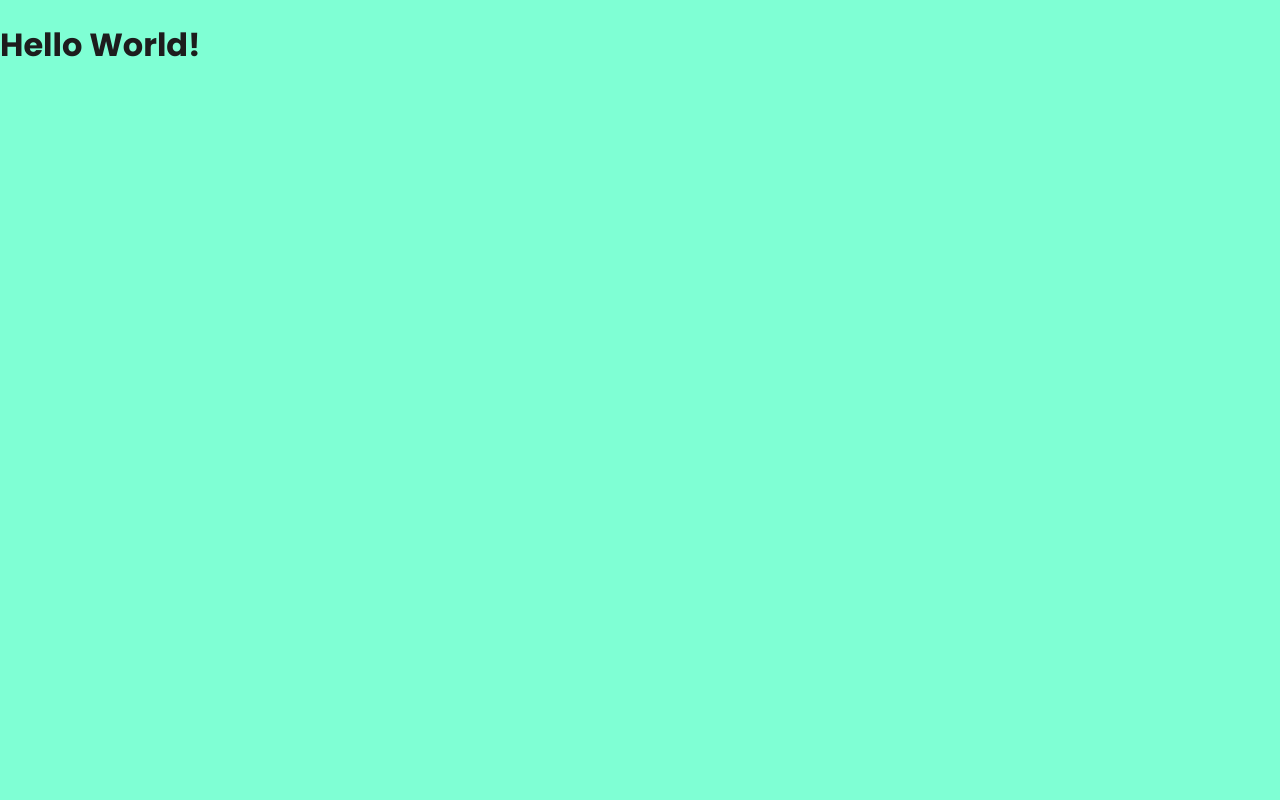
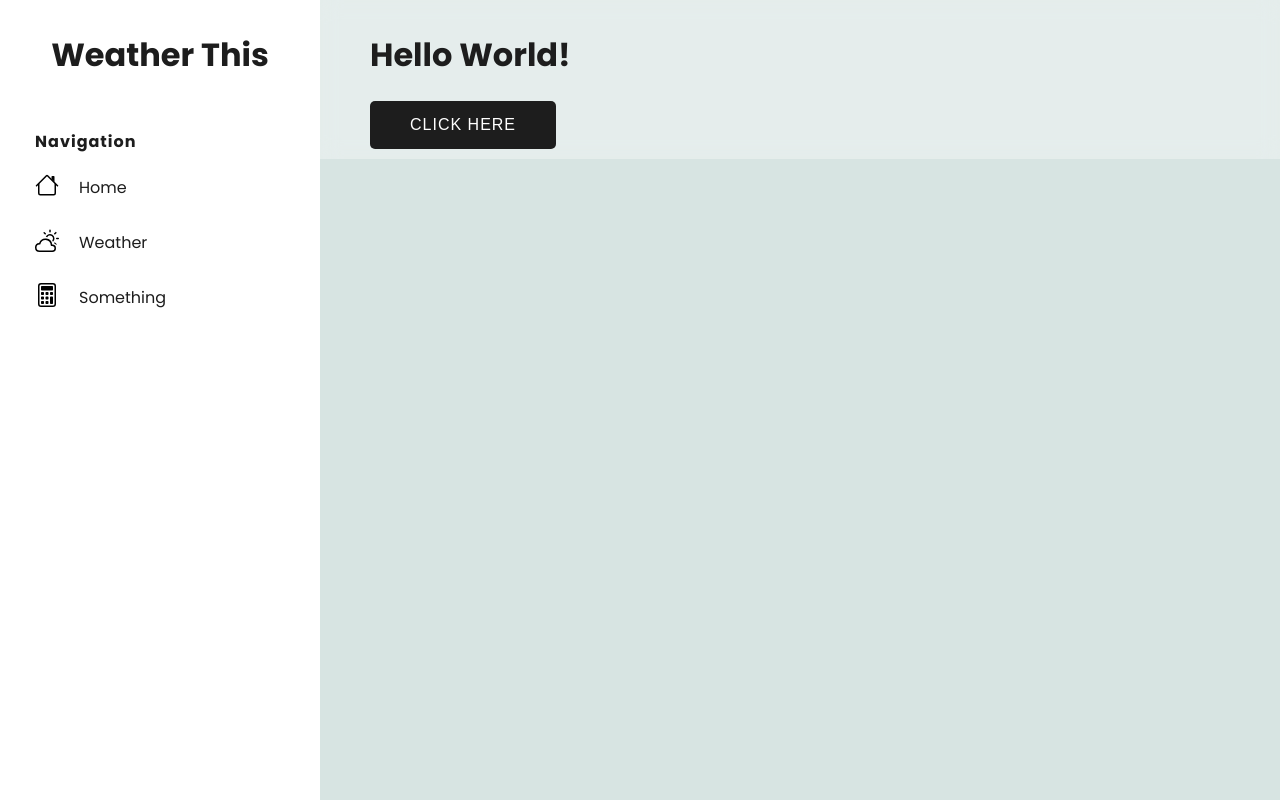
Before and after one commit to Farzad-Fahiminia/1dv610-Mjukvarukvalitet-L2, a website built with Vite: page src/index.html in a window 1280 px wide. Built offline with nearby package versions, Linux system fonts and the light colour scheme.

Commit message:
Add style changes

```diff
--- a/src/css/styles.css
+++ b/src/css/styles.css
@@ -1,10 +1,15 @@
 @import url('https://fonts.googleapis.com/css2?family=Poppins:wght@400;700&display=swap');
+
+html {
+	margin: 0;
+	padding: 0;
+}
 
 body {
 	font-family: 'Poppins', sans-serif;
 	margin: 0;
 	padding: 0;
-  background-color: aquamarine;
+  background-color: rgb(215, 228, 226);
 	color: #1d1d1d;
 	font-size: 16px;
 }
@@ -21,12 +26,12 @@ input {
 }
 
 button {
-	padding: 12px 40px;
+	padding: 15px 40px;
 	text-transform: uppercase;
-	letter-spacing: 2px;
-	font-size: 14px;
-	background-color: #fff;
-	color: #1d1d1d;
+	letter-spacing: 1px;
+	font-size: 16px;
+	background-color: #1d1d1d;
+	color: #fff;
 	border-radius: 5px;
 	border: none;
 	cursor: pointer;
@@ -34,26 +39,114 @@ button {
 }
 
 button:hover {
-	background-color: #1d1d1d;
+	background-color: #4566d1;
+	color: #fff;
+}
+
+.sidebar {
+	background-color: #fff;
+	max-width: 300px;
+	width: 100%;
+	height: 100%;
+	display: block;
+	position: fixed;
+	margin: 0;
+	padding: 10px;
+	/* box-shadow: rgba(255, 255, 255, 0.1) 0px 1px 1px 0px inset, rgba(50, 50, 93, 0.25) 0px 50px 100px -20px, rgba(0, 0, 0, 0.3) 0px 30px 60px -30px; */
+}
+
+.sidebar h1 {
+	text-align: center;
+}
+
+#home::before {
+	/* content: url('../icons/house.svg');
+	margin-right: 20px; */
+	content: '';
+	display: block;
+	float: left;
+	margin-top: -2px;
+	margin-right: 20px;
+	height: 1.5em;
+	width: 1.5em;
+	background-image: url('../icons/house.svg');
+	background-position: center;
+	background-size: 1.5em;
+	background-repeat: no-repeat;
+}
+
+#weather::before {
+	/* content: url('../icons/cloud-sun.svg');
+	margin-right: 20px; */
+	content: '';
+	display: block;
+	float: left;
+	margin-top: -2px;
+	margin-right: 20px;
+	height: 1.5em;
+	width: 1.5em;
+	background-image: url('../icons/cloud-sun.svg');
+	background-position: center;
+	background-size: 1.5em;
+	background-repeat: no-repeat;
+}
+
+#something::before {
+	/* content: url('../icons/calculator.svg');
+	margin-right: 20px; */
+	content: '';
+	display: block;
+	float: left;
+	margin-top: -2px;
+	margin-right: 20px;
+	height: 1.5em;
+	width: 1.5em;
+	background-image: url('../icons/calculator.svg');
+	background-position: center;
+	background-size: 1.5em;
+	background-repeat: no-repeat;
+}
+
+#menu-title {
+	margin-top: 50px;
+	margin-left: 25px;
+	margin-bottom: -20px;
+	font-weight: 700;
+	letter-spacing: 1px;
+}
+
+.menu-wrapper a {
+	color: #1d1d1d;
+	text-decoration: none;
+}
+
+.menu-wrapper ul {
+  list-style-type: none;
+	padding: 10px;
+}
+
+.menu-wrapper ul li {
+	padding: 15px;
+	border-radius: 5px;
+	transition: 0.3s;
+	color: #1d1d1d;
+}
+
+.menu-wrapper ul li:hover {
+	background-color: #4566d1;
+	color: #fff;
+}
+
+.menu-wrapper ul li:hover > a {
 	color: #fff;
 }
 
 .content {
-	max-width: 800px;
-	margin: 30px auto;
-	padding: 50px;
-	text-align: center;
+	max-width: 1200px;
+	margin-left: 320px;
+	padding: 10px 50px;
 	background-color: rgba(255, 255, 255, 0.35);
 	backdrop-filter: blur(10px);
-	border-radius: 30px;
-	box-shadow: rgba(255, 255, 255, 0.1) 0px 1px 1px 0px inset, rgba(50, 50, 93, 0.25) 0px 50px 100px -20px, rgba(0, 0, 0, 0.3) 0px 30px 60px -30px;
-	text-shadow: rgba(0, 0, 0, 0.35) 0px 5px 15px;
+	/* box-shadow: rgba(255, 255, 255, 0.1) 0px 1px 1px 0px inset, rgba(50, 50, 93, 0.25) 0px 50px 100px -20px, rgba(0, 0, 0, 0.3) 0px 30px 60px -30px;
+	text-shadow: rgba(0, 0, 0, 0.35) 0px 5px 15px; */
 }
-
-#greet-name {
-	margin-top: 30px;
-	font-size: 6em;
-	font-weight: 700;
-	text-align: center;
-	text-shadow: rgba(0, 0, 0, 0.35) 0px 5px 15px;
-}
--- a/src/index.html
+++ b/src/index.html
@@ -10,7 +10,21 @@
 </head>
 <body>
 
-  <h1>Hello World!</h1>
+  <div class="sidebar">
+    <h1>Weather This</h1>
+    <div class="menu-wrapper">
+      <p id="menu-title">Navigation</p>
+      <ul>
+        <li><a href="#" id="home">Home</a></li>
+        <li><a href="#" id="weather">Weather</a></li>
+        <li><a href="#" id="something">Something</a></li>
+      </ul>
+    </div>
+  </div>
+  <div class="content">
+    <h1>Hello World!</h1>
+    <button>Click here</button>
+  </div>
 
 </body>
 </html>
```
Also changed, not shown: src/icons/calculator.svg (added), src/icons/cloud-sun.svg (added), src/icons/house.svg (added).
